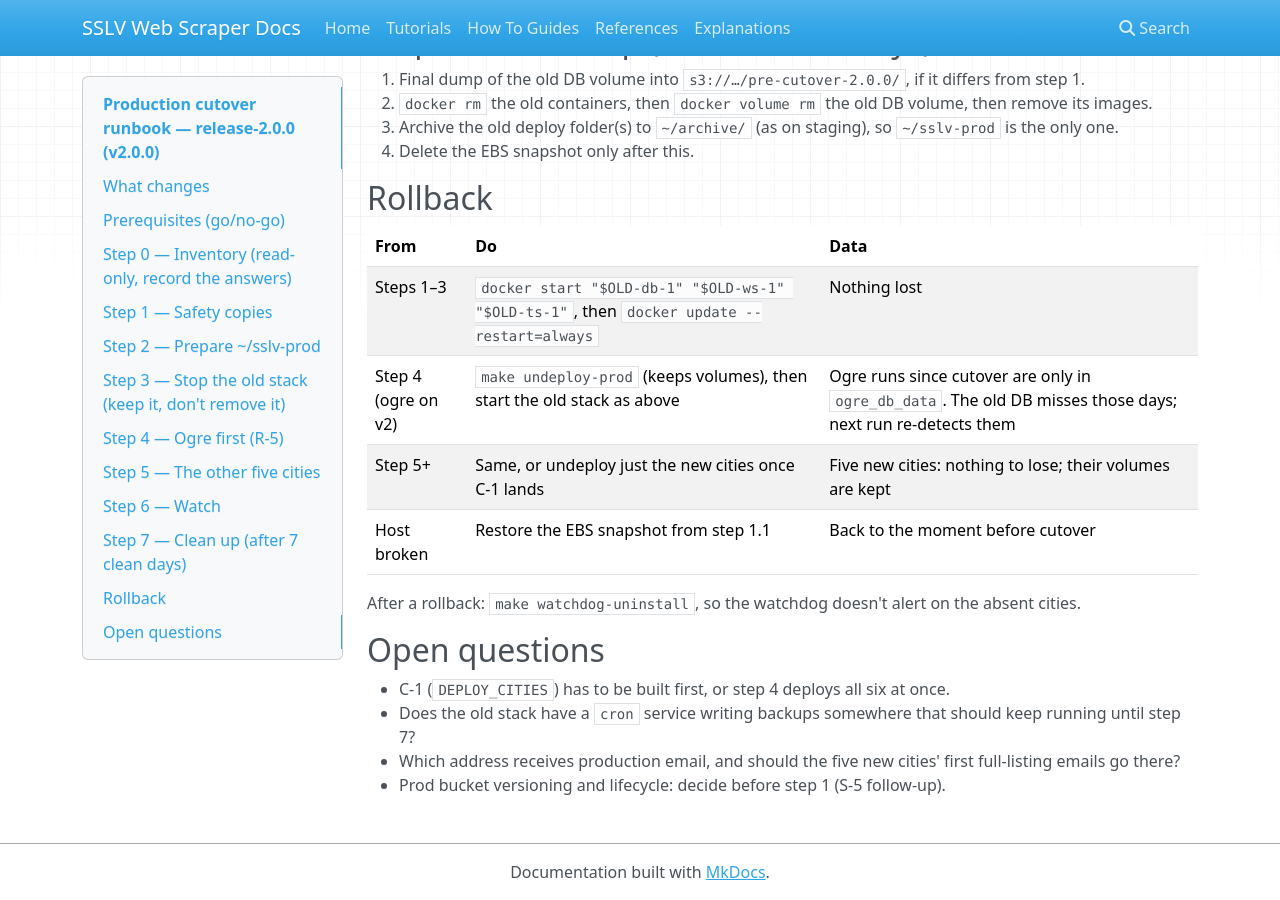
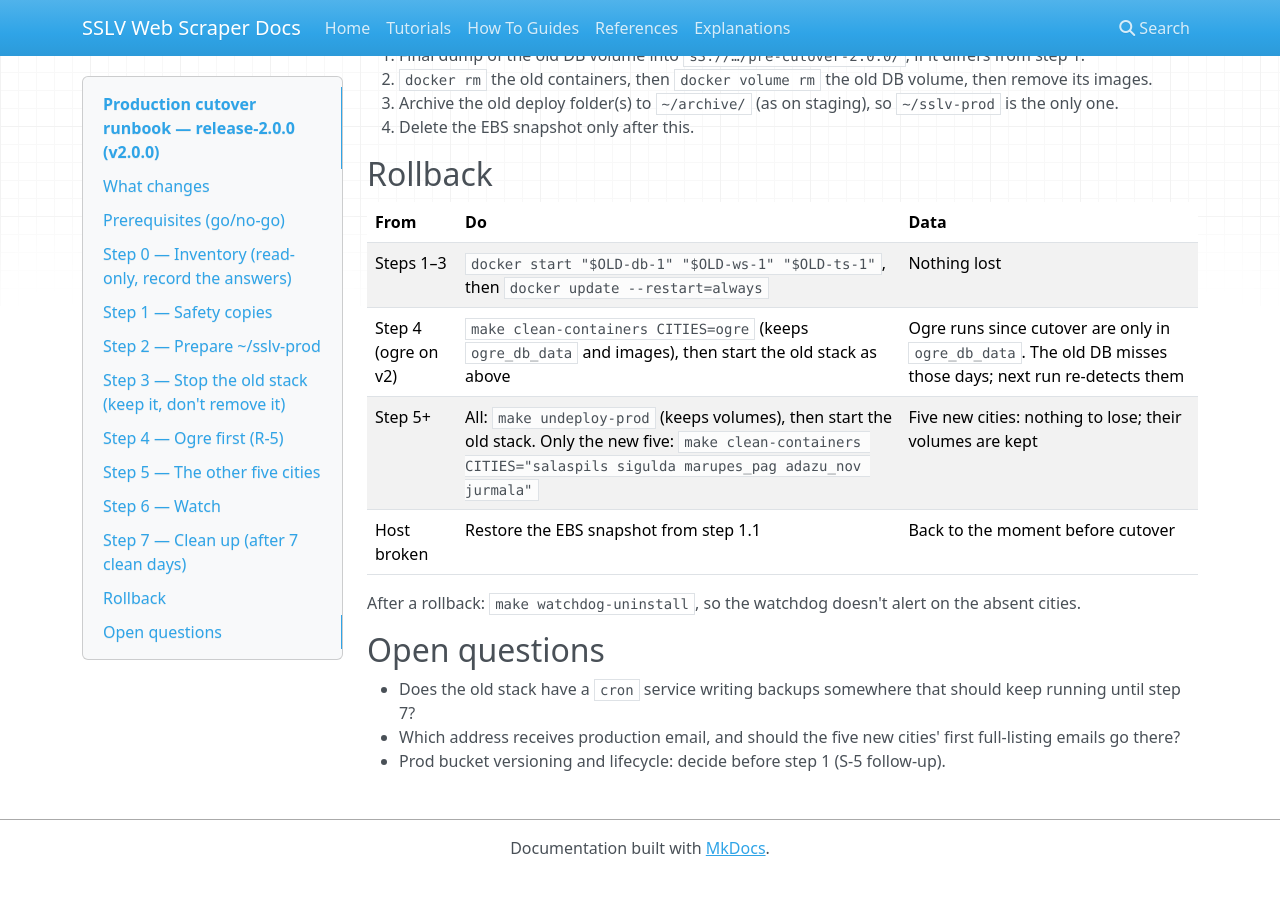
Before and after one commit to vfedotovs/sslv_web_scraper, an MkDocs documentation site: the page built from docs/production_cutover_runbook_release-2.0.0.md, in a window 1280 px wide and 900 px high, scrolled down 3938 px. Built offline with MkDocs 1.6.1, drawn with Linux system fonts in a browser that asks for light colours; nearby versions of some CDN libraries; after the commit the page ends 4814 px from its top, so only the background shows below that; some of the changed text lies outside the part shown.

Commit message:
feat(deploy): DEPLOY_CITIES to deploy a subset of cities (C-1)
The production cutover runbook (R-5) rolls out one city first, but
deploy-multi-city-ws.sh always deployed every city in cities.yaml.

- DEPLOY_CITIES="ogre" (space- or comma-separated) deploys only those
  cities, in cities.yaml order. Works as an env prefix or as
  `make deploy-prod DEPLOY_CITIES=ogre`.
- A name not in cities.yaml (a typo such as "jurmla"), or a value that
  names no city, stops the deploy before anything runs and lists the
  valid cities. Empty fields from ", " are skipped, and an empty list is
  safe under set -u on bash 3.2.
- Unset: every city, as before.

tests/test_32: 7 cases (subset, order, three kinds of bad input, all
cities when unset). Full suite: 453 passed.

Runbook: C-1 marked done. Rollback of ogre alone or of the new five
cities uses `make clean-containers CITIES=...`, which keeps volumes.

Co-Authored-By: Claude Opus 5.5 <noreply@anthropic.com>

````diff
--- a/docs/production_cutover_runbook_release-2.0.0.md
+++ b/docs/production_cutover_runbook_release-2.0.0.md
@@ -35,7 +35,7 @@ Ogre's history. The steps below handle both.
 
 - [ ] Staging sign-off complete: `docs/staging_signoff_release-2.0.0.md`, all items, including L-1.
 - [ ] `release-2.0.0` merged into `main` (R-1) and tagged `v2.0.0` (R-2). `main.yml` only runs tests on push. Check it did **not** deploy.
-- [ ] **C-1: per-city deploy.** `deploy-multi-city-ws.sh` deploys every city in `config/cities.yaml`, which rules out a one-city-first rollout. Add a `DEPLOY_CITIES="ogre"` filter (tested like `test_32`) before the cutover.
+- [x] **C-1: per-city deploy.** `DEPLOY_CITIES="ogre"` (space- or comma-separated) deploys only those cities, in `cities.yaml` order. A name not in `cities.yaml` stops the deploy before anything runs (`tests/test_32`). Works as an env prefix or as `make deploy-prod DEPLOY_CITIES=ogre`.
 - [ ] SSH access to the production host for the operator. The instance key pair is `dev-branch-16x-ec2-key-2026-jan-v1`.
 - [ ] `s3://sslv-prod-m6-cicd-files/` holds `.env.prod`, `database.ini` and `.env.<city>` for all six cities. Each `.env.<city>` has `S3_BUCKET=sslv-prod-<city>-db-backups` and `CITY=<city>`.
 - [ ] All six `sslv-prod-<city>-db-backups` buckets exist. **Turn on versioning** on them (`make create-s3-bucket` hardening does it). Prod buckets are not versioned today, so any accidental delete is permanent (S-5).
@@ -107,7 +107,7 @@ From here until step 4 finishes, production sends no report. That's fine inside
 
 1. Deploy only Ogre. The run check is skipped: its DB is empty until the restore.
    ```bash
-   DEPLOY_CITIES=ogre POST_DEPLOY_VERIFY=false DEPLOY_APP_ENV=production make deploy-prod     # needs C-1
+   DEPLOY_CITIES=ogre POST_DEPLOY_VERIFY=false DEPLOY_APP_ENV=production make deploy-prod
    ```
 2. Restore the old Ogre data into the new DB. Live, atomic, with a safety copy:
    ```bash
@@ -163,15 +163,14 @@ Check: 6/6 cities deployed, each post-deploy run `success`, six emails, `make fl
 | From | Do | Data |
 |---|---|---|
 | Steps 1–3 | `docker start "$OLD-db-1" "$OLD-ws-1" "$OLD-ts-1"`, then `docker update --restart=always` | Nothing lost |
-| Step 4 (ogre on v2) | `make undeploy-prod` (keeps volumes), then start the old stack as above | Ogre runs since cutover are only in `ogre_db_data`. The old DB misses those days; next run re-detects them |
-| Step 5+ | Same, or undeploy just the new cities once C-1 lands | Five new cities: nothing to lose; their volumes are kept |
+| Step 4 (ogre on v2) | `make clean-containers CITIES=ogre` (keeps `ogre_db_data` and images), then start the old stack as above | Ogre runs since cutover are only in `ogre_db_data`. The old DB misses those days; next run re-detects them |
+| Step 5+ | All: `make undeploy-prod` (keeps volumes), then start the old stack. Only the new five: `make clean-containers CITIES="salaspils sigulda marupes_pag adazu_nov jurmala"` | Five new cities: nothing to lose; their volumes are kept |
 | Host broken | Restore the EBS snapshot from step 1.1 | Back to the moment before cutover |
 
 After a rollback: `make watchdog-uninstall`, so the watchdog doesn't alert on the absent cities.
 
 ## Open questions
 
-- C-1 (`DEPLOY_CITIES`) has to be built first, or step 4 deploys all six at once.
 - Does the old stack have a `cron` service writing backups somewhere that should keep running until step 7?
 - Which address receives production email, and should the five new cities' first full-listing emails go there?
 - Prod bucket versioning and lifecycle: decide before step 1 (S-5 follow-up).
````
Also changed, not shown: docs/staging_signoff_release-2.0.0.md (+1 -1 lines), 2 other files.
